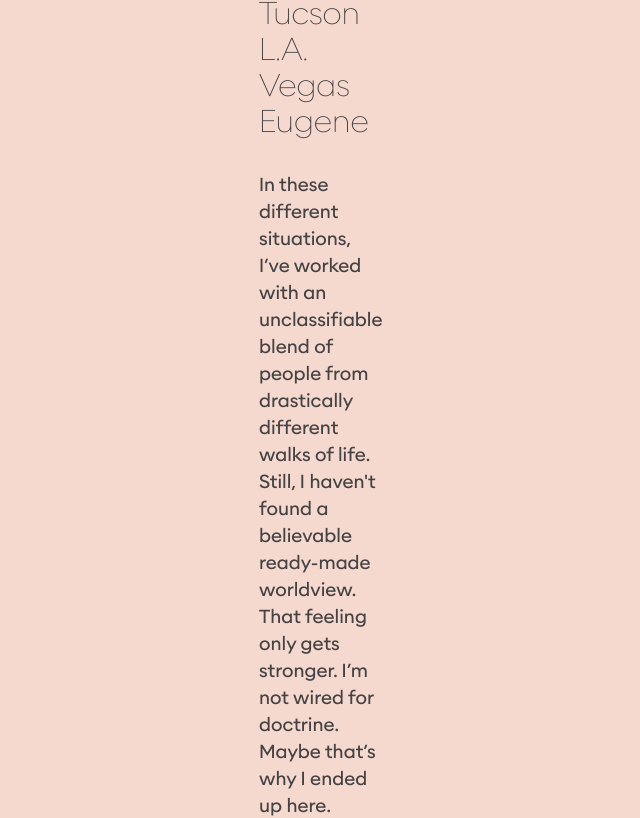
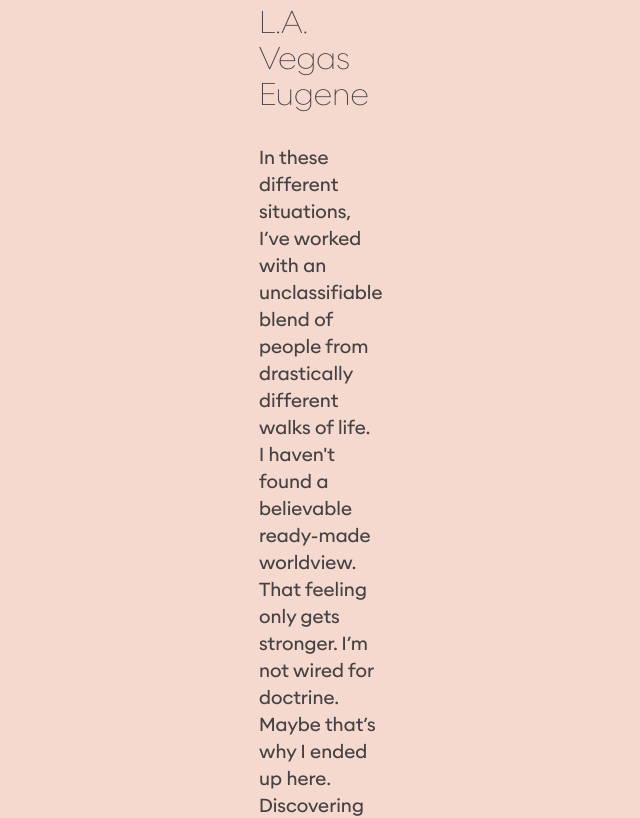
Before and after one commit to Alex-L-Crane/alexcrane-xyz, a Vue app: page /about/background in a window 1280 px wide. Shown: the part 10684-11502 px from the top of the page, without its empty margins (413-1053 px from the left). Built offline with nearby package versions, Linux system fonts and the light colour scheme.

Commit message:
minor text updates to background section

```diff
--- a/src/views/about/BackgroundSection.vue
+++ b/src/views/about/BackgroundSection.vue
@@ -137,7 +137,7 @@ import garagePhoto from '@/assets/images/garage-photo-cropped.png'
             I didn’t know the word “ideology” when I first felt it, but I knew it was everywhere.
             Trying to make sense of the world involves plodding through a web of conflicting beliefs.
             Each one louder than the last.<br><br>
-            <em>That’s what makes life <strike>exhausting</strike> fascinating.<br><br>
+            <em>That’s what makes life <strike>exhausting</strike> fascinating.<br>
             That’s what makes life exhausting <strike>fascinating</strike>.</em>
           </p>
           <p class="mb-8">
@@ -163,7 +163,7 @@ import garagePhoto from '@/assets/images/garage-photo-cropped.png'
           </ul>
           <p>
             In these different situations, I’ve worked with an unclassifiable blend of people from drastically different walks of life.
-            Still, I haven't found a believable ready-made worldview. That feeling only gets stronger. I’m not wired for doctrine.
+            I haven't found a believable ready-made worldview. That feeling only gets stronger. I’m not wired for doctrine.
             Maybe that’s why I ended up here. Discovering meaning the only way I know how: through art, through work, through rhythm.
           </p>
         </div>
```
